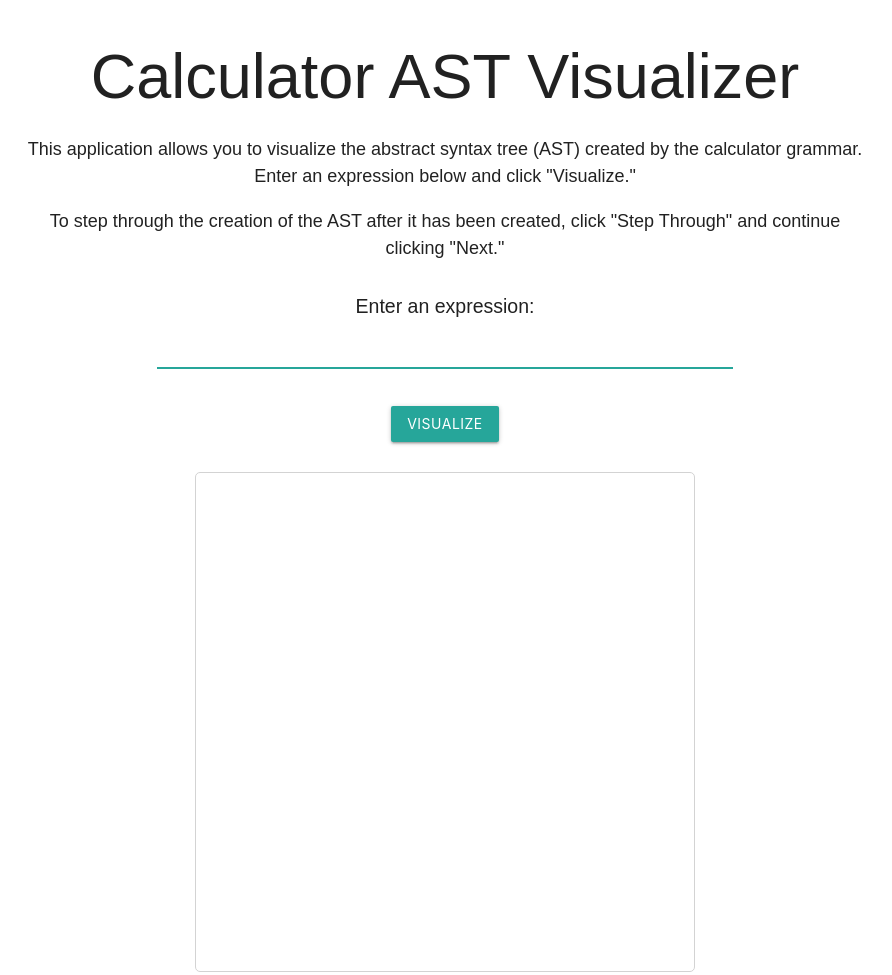
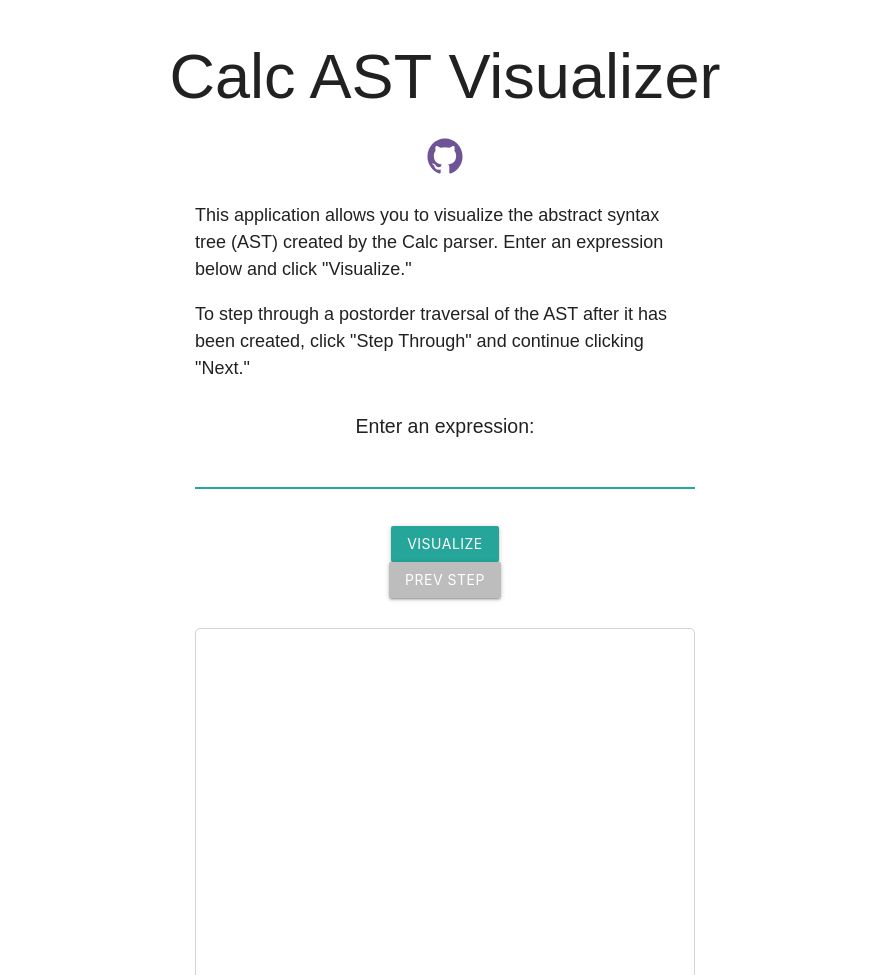
Before and after one commit to zachsnoek/calc-ast-visualizer, a plain HTML site: page client/public/index.html in a window 1280 px wide. Shown: the top 975 px of the page, without its empty margins (195-1087 px from the left). Drawn offline with nearby package versions, Linux system fonts and the light colour scheme.

Commit message:
Update UI

```diff
--- a/client/public/css/style.css
+++ b/client/public/css/style.css
@@ -1,3 +1,7 @@
+:root {
+    --max-width: 500px;
+}
+
 body {
     font-family: Arial, Helvetica, sans-serif;
     font-size: 1.2rem;
@@ -7,7 +11,9 @@ body {
 }
 
 .description {
-    padding: 0 13%;
+    max-width: var(--max-width);
+    text-align: left;
+    margin: auto;
 }
 
 #expression {
@@ -16,7 +22,7 @@ body {
 
 /* https://stackoverflow.com/questions/5127937/how-to-center-canvas-in-html5 */
 #network {
-    max-width: 500px;
+    max-width: var(--max-width);
     height: 500px;
     border: 1px solid lightgray;
     border-radius: 5px;
@@ -33,7 +39,7 @@ body {
 }
 
 #expression {
-    width: 50%;
+    max-width: var(--max-width);
 }
 
 .expression-input p {
@@ -44,3 +50,8 @@ body {
 .expression-input, .expression-controls {
     margin-top: 2rem;
 }
+
+ion-icon {
+    font-size: 40px;
+    color: #6e5494;
+}
--- a/client/public/index.html
+++ b/client/public/index.html
@@ -9,15 +9,19 @@
     <script type="text/javascript" src="https://unpkg.com/vis-network/standalone/umd/vis-network.min.js"></script>
 </head>
 <body>
-    <h1>Calculator AST Visualizer</h1>
+    <h1>Calc AST Visualizer</h1>
+
+    <div>
+        <a href="https://www.github.com/zachsnoek/calc-ast-visualizer" target="_blank"><ion-icon name="logo-github"></ion-icon></a>
+    </div>
 
     <div class="description">
         <p>
-            This application allows you to visualize the abstract syntax tree (AST) created by the calculator grammar. Enter an expression below and click "Visualize."
+            This application allows you to visualize the abstract syntax tree (AST) created by the Calc parser. Enter an expression below and click "Visualize."
         </p>
 
         <p>
-            To step through the creation of the AST after it has been created, click "Step Through" and continue clicking "Next."
+            To step through a postorder traversal of the AST after it has been created, click "Step Through" and continue clicking "Next."
         </p>
     </div>
 
@@ -36,13 +40,19 @@
 
     <div class="step-controls">
         <button class="btn" onclick="stepThrough()" id="step-through">Step Through</button>
+        <button class="btn grey lighten-1" onclick="prevStep()" id="prev-step">Prev Step</button>
         <button class="btn" onclick="nextStep()" id="next-step">Next Step</button>
     </div>
 
     <div id="network"></div>
 
+    <footer>
+        <p>&copy; <script>document.write(new Date().getFullYear());</script> Zachary D. Snoek</p>
+    </footer>
+
     <script src="js/Stepper.js"></script>
     <script src="js/index.js"></script>
     <script src="https://cdnjs.cloudflare.com/ajax/libs/materialize/1.0.0/js/materialize.min.js"></script>
+    <script src="https://unpkg.com/ionicons@5.0.0/dist/ionicons.js"></script>
 </body>
 </html>
```
